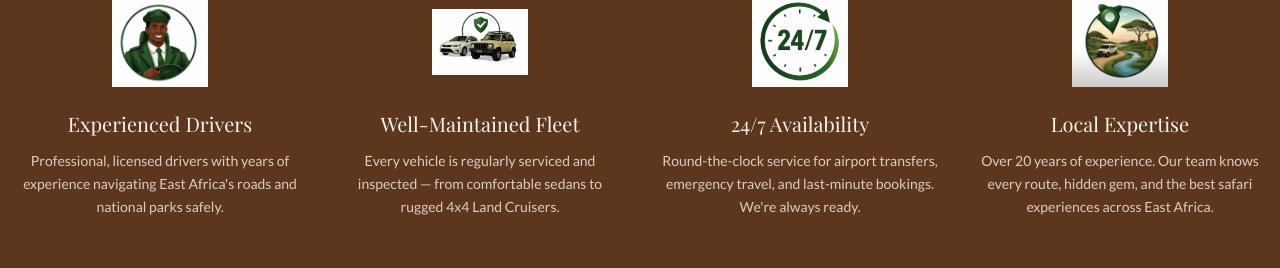
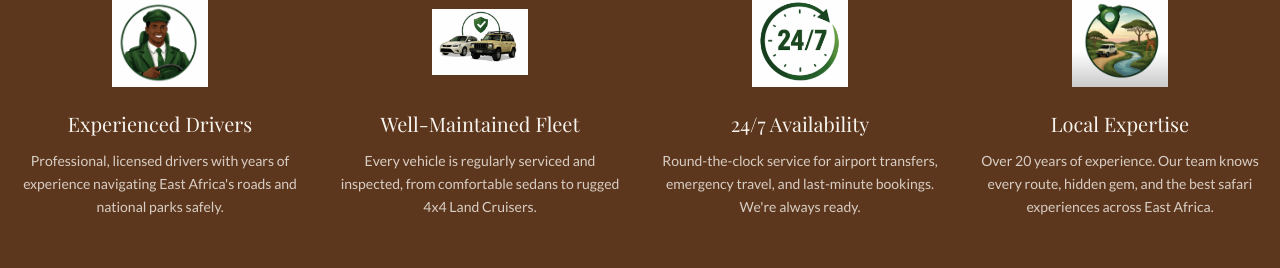
Before and after one commit to espironova/trace-trace-adventures, a React (Vite) app: page / in a window 1280 px wide. Shown: the part 2066-2334 px from the top of the page. Built offline with nearby package versions, Linux system fonts and the light colour scheme; the HTML template or start-up script is replaced by a standard one; a web font is replaced by a local one.

Commit message:
Preceding changes

```diff
--- a/src/pages/Index.tsx
+++ b/src/pages/Index.tsx
@@ -84,7 +84,7 @@ const testimonials = [
 
 const whyUs = [
   { image: iconDrivers, title: "Experienced Drivers", desc: "Professional, licensed drivers with years of experience navigating East Africa's roads and national parks safely." },
-  { image: iconFleet, title: "Well-Maintained Fleet", desc: "Every vehicle is regularly serviced and inspected — from comfortable sedans to rugged 4x4 Land Cruisers." },
+  { image: iconFleet, title: "Well-Maintained Fleet", desc: "Every vehicle is regularly serviced and inspected, from comfortable sedans to rugged 4x4 Land Cruisers." },
   { image: icon24h, title: "24/7 Availability", desc: "Round-the-clock service for airport transfers, emergency travel, and last-minute bookings. We're always ready." },
   { image: iconExpertise, title: "Local Expertise", desc: "Over 20 years of experience. Our team knows every route, hidden gem, and the best safari experiences across East Africa." },
 ];
```
